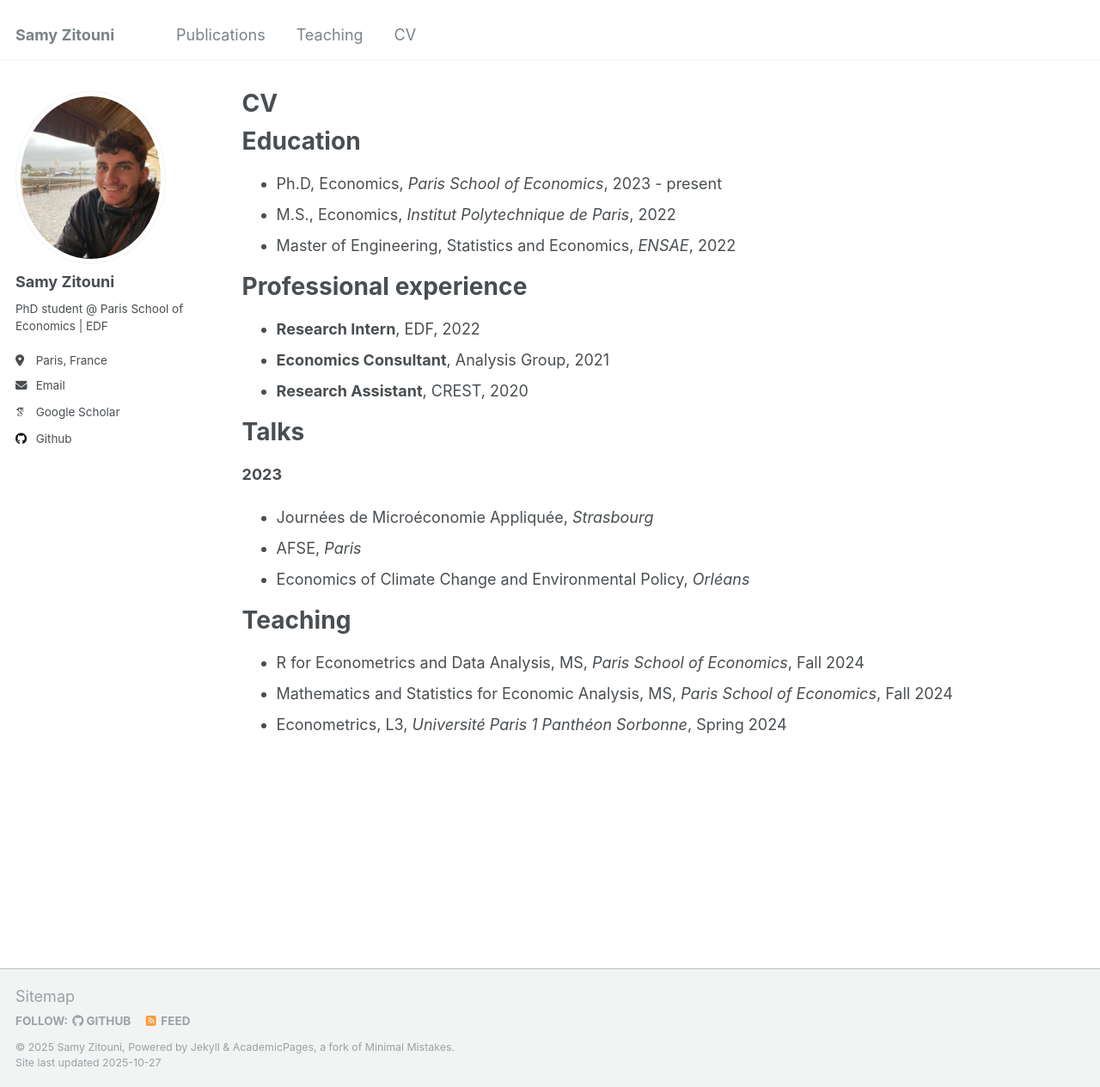
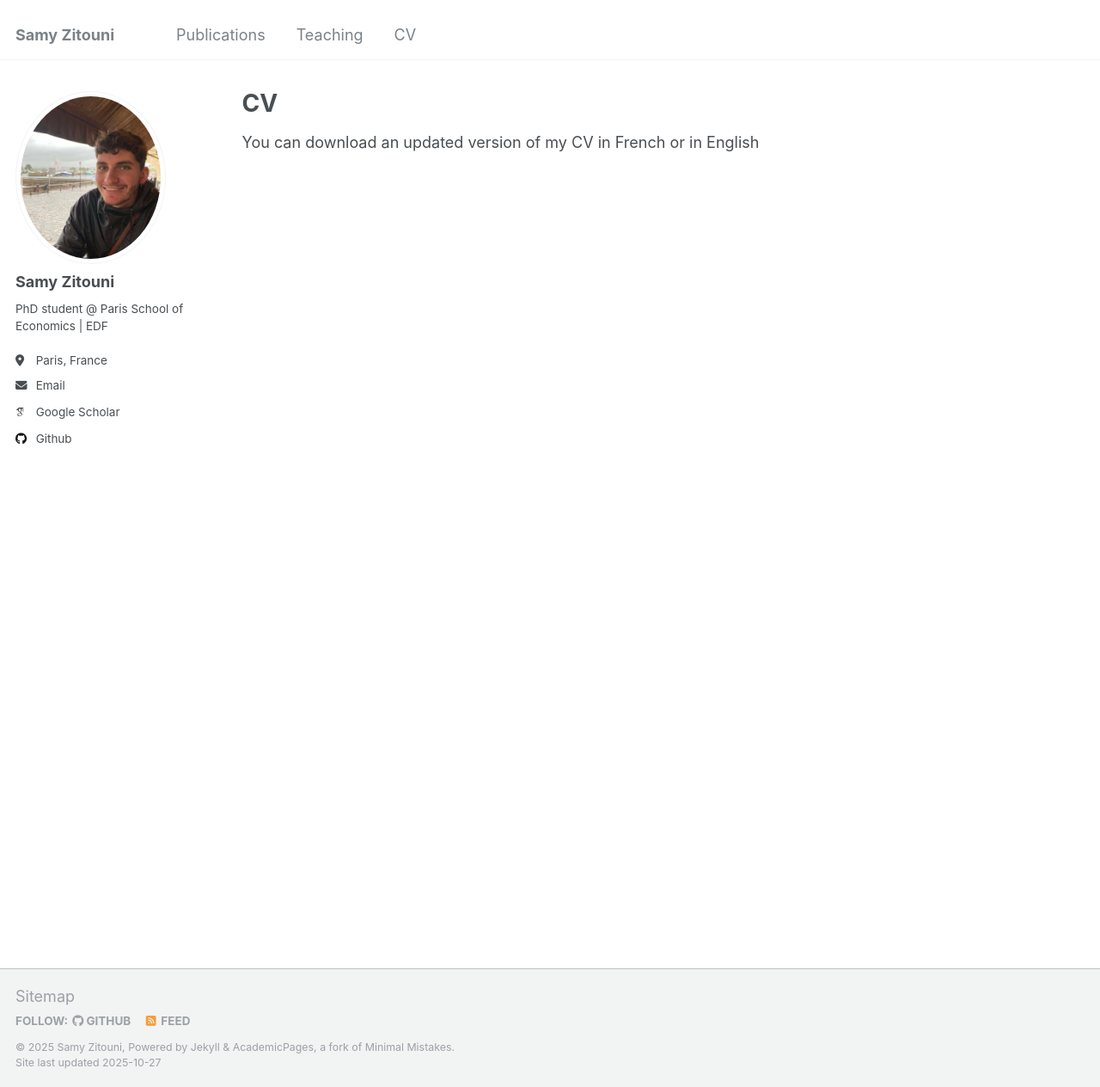
Before and after one commit to SamyZtn/samyzitouni.github.io, a Jekyll site: the page built from _pages/cv.md, in a window 1280 px wide and 1264 px high. Shown: the whole window at 86% size. Built offline with Jekyll 4.4.1, drawn with Linux system fonts in a browser that asks for light colours; some web fonts are replaced.

Commit message:
Update cv.md

```diff
--- a/_pages/cv.md
+++ b/_pages/cv.md
@@ -8,30 +8,4 @@ redirect_from:
 ---
 
 
-Education
-======
-* Ph.D, Economics, _Paris School of Economics_, 2023 - present
-* M.S., Economics, _Institut Polytechnique de Paris_, 2022
-* Master of Engineering, Statistics and Economics, _ENSAE_, 2022
-
-Professional experience
-======
-* **Research Intern**, EDF, 2022
-* **Economics Consultant**, Analysis Group, 2021
-* **Research Assistant**, CREST, 2020
-
-
-
-Talks
-======
-**2023**
-* Journées de Microéconomie Appliquée, _Strasbourg_
-* AFSE, _Paris_
-* Economics of Climate Change and Environmental Policy, _Orléans_
-
-
-Teaching
-======
-* R for Econometrics and Data Analysis, MS, _Paris School of Economics_, Fall 2024
-* Mathematics and Statistics for Economic Analysis, MS, _Paris School of Economics_, Fall 2024
-* Econometrics, L3, _Université Paris 1 Panthéon Sorbonne_, Spring 2024
+You can download an updated version of my CV in French or in English
```
